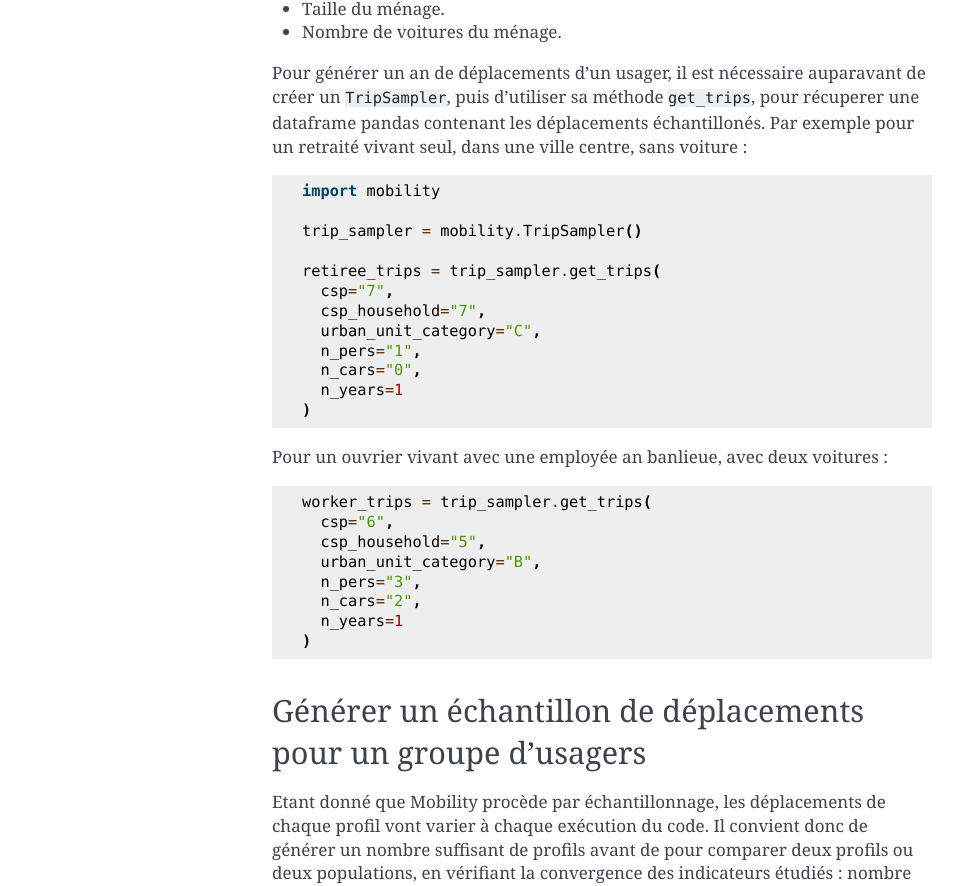
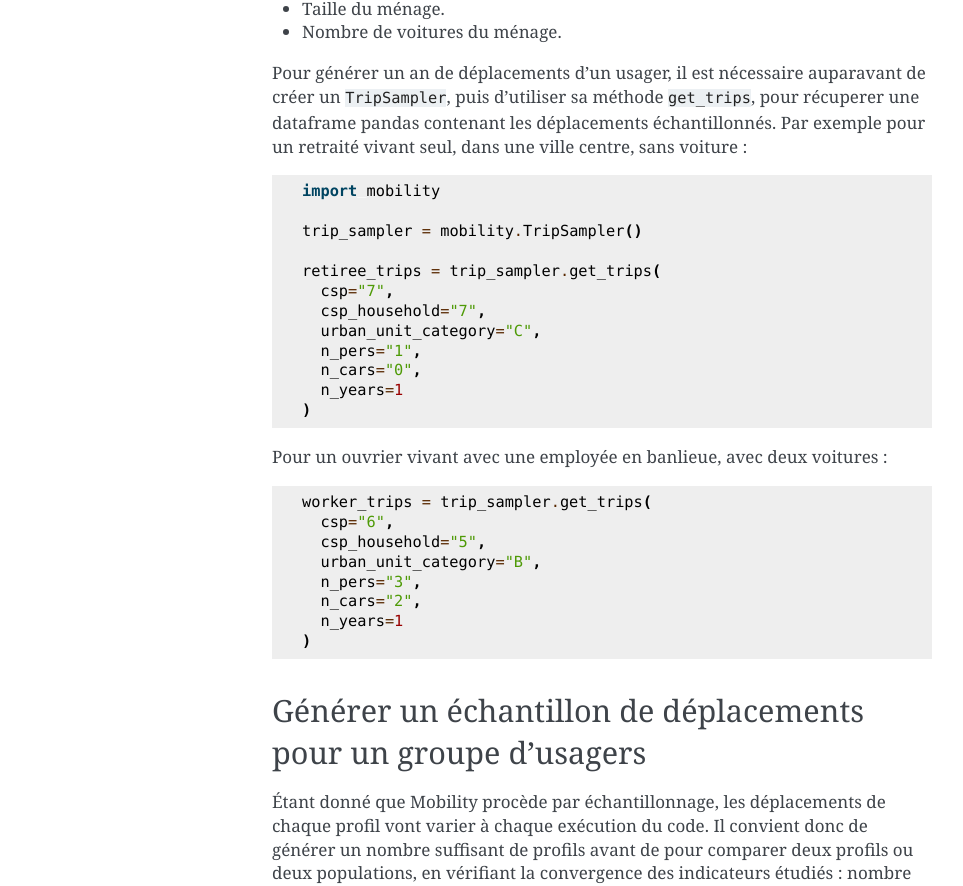
Before and after one commit to mobility-team/mobility, a Sphinx documentation site: the page built from docs/source/quickstart/quickstart.md, in a window 1280 px wide and 1400 px high, scrolled down 345 px. Shown: the part 175-1061 px from the top of the window, without its empty margins (148-1111 px from the left). Built offline with Sphinx 7.4.7, drawn with Linux system fonts in a browser that asks for light colours; some of the changed text lies outside the part shown.

Commit message:
typo+ortho

````diff
--- a/docs/source/quickstart/quickstart.md
+++ b/docs/source/quickstart/quickstart.md
@@ -13,7 +13,7 @@ Mobility permet de générer des échantillons de déplacements en fonction de p
 - Taille du ménage.
 - Nombre de voitures du ménage.
 
-Pour générer un an de déplacements d'un usager, il est nécessaire auparavant de créer un `TripSampler`, puis d'utiliser sa méthode `get_trips`, pour récuperer une dataframe pandas contenant les déplacements échantillonés. Par exemple pour un retraité vivant seul, dans une ville centre, sans voiture :
+Pour générer un an de déplacements d'un usager, il est nécessaire auparavant de créer un `TripSampler`, puis d'utiliser sa méthode `get_trips`, pour récuperer une dataframe pandas contenant les déplacements échantillonnés. Par exemple pour un retraité vivant seul, dans une ville centre, sans voiture :
 
 ```python
 import mobility
@@ -30,7 +30,7 @@ retiree_trips = trip_sampler.get_trips(
 )
 ```
 
-Pour un ouvrier vivant avec une employée an banlieue, avec deux voitures :
+Pour un ouvrier vivant avec une employée en banlieue, avec deux voitures :
 
 ```python
 worker_trips = trip_sampler.get_trips(
@@ -44,7 +44,7 @@ worker_trips = trip_sampler.get_trips(
 ```
 
 ## Générer un échantillon de déplacements pour un groupe d'usagers
-Etant donné que Mobility procède par échantillonnage, les déplacements de chaque profil vont varier à chaque exécution du code. Il convient donc de générer un nombre suffisant de profils avant de pour comparer deux profils ou deux populations, en vérifiant la convergence des indicateurs étudiés : nombre total de déplacements, distance totale parcourue, détail par mode, par motif...
+Étant donné que Mobility procède par échantillonnage, les déplacements de chaque profil vont varier à chaque exécution du code. Il convient donc de générer un nombre suffisant de profils avant de pour comparer deux profils ou deux populations, en vérifiant la convergence des indicateurs étudiés : nombre total de déplacements, distance totale parcourue, détail par mode, par motif...
 
 Reprenons nos deux profils précédents, en échantillonnant cette fois (de manière arbitraire) 100 personnes de chaque profil :
 
````
